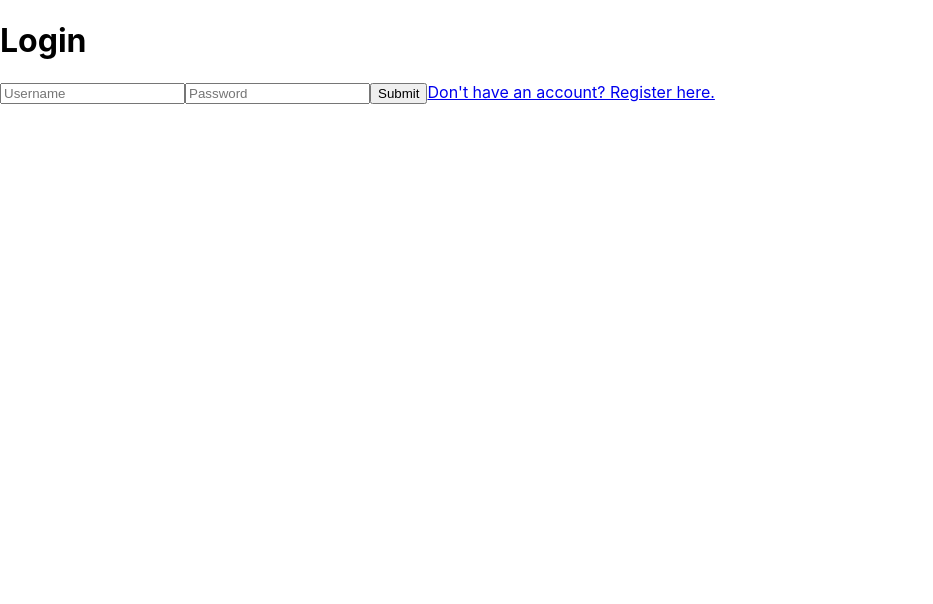
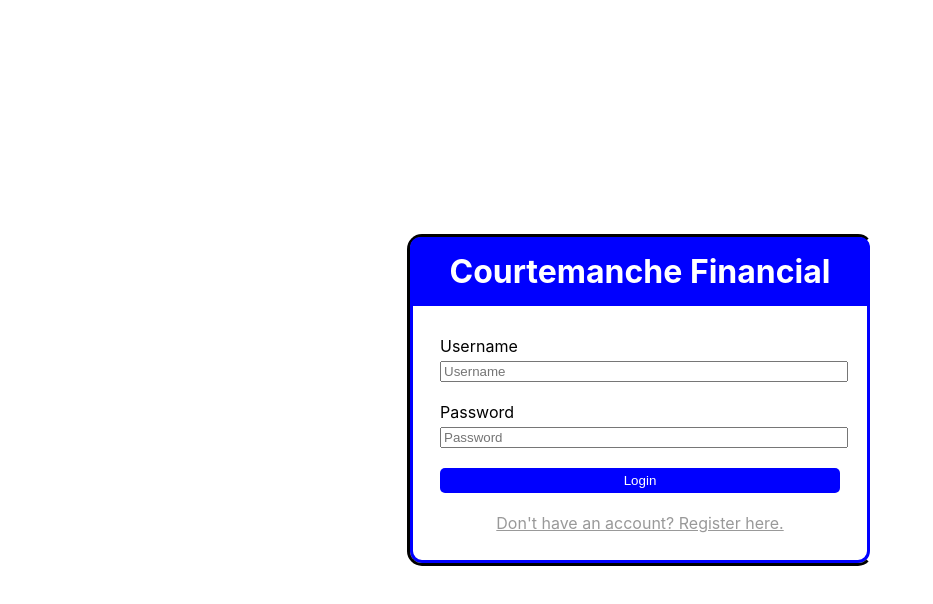
Before and after one commit to 0UTC4STD/stock-portfolio, a React (Create React App) app: page / in a window 1280 px wide. Shown: the top 604 px of the page, without its empty margins (0-933 px from the left). Built offline with nearby package versions, Linux system fonts and the light colour scheme.

Commit message:
Login/Logout/Register Styles

```diff
--- a/src/App.css
+++ /dev/null
@@ -1,58 +0,0 @@
-.App {
-  text-align: center;
-}
-
-.App-header {
-  background-color: #282c34;
-  min-height: 100vh;
-  display: flex;
-  flex-direction: column;
-  align-items: center;
-  justify-content: center;
-  font-size: calc(10px + 2vmin);
-  color: white;
-}
-
-.App-link {
-  color: #61dafb;
-}
-
-.navbar {
-  display: flex;
-  justify-content: space-between;
-  align-items: center;
-  background-color: lightblue;
-  padding: 0.5rem 1rem;
-}
-
-.navbar-title {
-  font-size: 1.5rem;
-  color: white;
-  font-weight: bold;
-}
-
-.nav-links {
-  display: flex;
-  justify-content: space-around;
-  list-style-type: none;
-}
-
-.nav-links li {
-  background-color: white;
-  margin: 0 0.5rem;
-  padding: 0.5rem 1rem;
-  border: 1px solid lightgray;
-}
-
-.nav-links li:hover {
-  background-color: lightgray;
-}
-
-.nav-links a {
-  text-decoration: none;
-  color: #282c34;
-}
-
-.nav-links a:hover {
-  color: #61dafb;
-}
--- a/src/App.js
+++ b/src/App.js
@@ -1,6 +1,6 @@
 import { BrowserRouter as Router, Route, Routes } from 'react-router-dom';
 import { useStocks } from './backend/useStocks';
-import './App.css'
+import './styles/App.css'
 import LoginPage from './routes/LoginPage';
 import RegisterPage from './routes/RegisterPage';
 import HomePage from './routes/HomePage';
--- a/src/routes/LoginPage.js
+++ b/src/routes/LoginPage.js
@@ -2,6 +2,7 @@ import React, { useState, useEffect } from 'react';
 import { useForm } from 'react-hook-form';
 import axios from 'axios';
 import { useNavigate, Link } from 'react-router-dom';
+import '../styles/LoginPage.css';
 
 const LoginPage = () => {
   const { register, handleSubmit, errors } = useForm();
@@ -53,9 +54,13 @@ const LoginPage = () => {
   };
 
   return (
-    <div>
-      <h1>Login</h1>
+    <div className="login-page-container">
+      <div className="login-box">
+        <div className="login-header">
+          <h1>Courtemanche Financial</h1>
+        </div>
         <form onSubmit={handleSubmit(onSubmit)}>
+          <label htmlFor="username">Username</label>
           <input
             name="username"
             placeholder="Username"
@@ -63,6 +68,7 @@ const LoginPage = () => {
           />
           {errors && errors.username && <p>Username is required</p>}
 
+          <label htmlFor="password">Password</label>
           <input
             type="password"
             name="password"
@@ -71,9 +77,12 @@ const LoginPage = () => {
           />
           {errors && errors.password && <p>Password is required</p>}
 
-        <input type="submit" />
+          <input className="login-submit" type="submit" value="Login" />
+        </form>
+        <div className="register-link">
           <Link to="/register">Don't have an account? Register here.</Link>
-      </form>
+        </div>
+      </div>
     </div>
   );
 };
--- a/src/routes/Logout.js
+++ b/src/routes/Logout.js
@@ -4,15 +4,16 @@ import { useNavigate } from 'react-router-dom';
 const Logout = ({ handleLogout }) => {
   const navigate = useNavigate();
 
-  const handleLogoutClick = () => {
+  const handleLogoutClick = (e) => {
+    e.preventDefault();
     handleLogout();
     navigate('/login');
   };
 
   return (
-    <button onClick={handleLogoutClick}>
+    <a href="/" onClick={handleLogoutClick}>
       Log Out
-    </button>
+    </a>
   );
 };
 
--- a/src/routes/RegisterPage.js
+++ b/src/routes/RegisterPage.js
@@ -2,6 +2,7 @@ import React from 'react';
 import { Link, useNavigate } from 'react-router-dom';
 import { useForm } from 'react-hook-form';
 import axios from 'axios';
+import '../styles/RegisterPage.css';
 
 const RegisterPage = () => {
   const { register, handleSubmit, formState: { errors } } = useForm();
@@ -19,9 +20,13 @@ const RegisterPage = () => {
   };
 
   return (
-    <div>
-      <h1>Register</h1>
+    <div className="register-page-container">
+      <div className="register-box">
+        <div className="register-header">
+          <h1>Courtemanche Financial</h1>
+        </div>
         <form onSubmit={handleSubmit(onSubmit)}>
+          <label htmlFor="username">Username</label>
           <input
             name="username"
             placeholder="Username"
@@ -29,6 +34,7 @@ const RegisterPage = () => {
           />
           {errors.username && <p>Username is required</p>}
 
+          <label htmlFor="password">Password</label>
           <input
             type="password"
             name="password"
@@ -37,9 +43,12 @@ const RegisterPage = () => {
           />
           {errors.password && <p>Password is required</p>}
 
-        <input type="submit" />
+          <input className="register-submit" type="submit" value="Register" />
         </form>
+        <div className="login-link">
           <p>Already have an account? <Link to="/login">Log in</Link></p>
+        </div>
+      </div>
     </div>
   );
 };
--- /dev/null
+++ b/src/styles/App.css
@@ -0,0 +1,118 @@
+.App {
+  text-align: center;
+}
+
+.App-header {
+  background-color: #282c34;
+  min-height: 100vh;
+  display: flex;
+  flex-direction: column;
+  align-items: center;
+  justify-content: center;
+  font-size: calc(10px + 2vmin);
+  color: white;
+}
+
+.App-link {
+  color: #61dafb;
+}
+
+.navbar {
+  display: flex;
+  justify-content: space-between;
+  align-items: center;
+  background-color: lightblue;
+  padding: 0.5rem 1rem;
+}
+
+.navbar-title {
+  font-size: 1.5rem;
+  color: white;
+  font-weight: bold;
+}
+
+.nav-links {
+  display: flex;
+  justify-content: space-around;
+  list-style-type: none;
+}
+
+.nav-links li {
+  background-color: white;
+  margin: 0 0.5rem;
+  padding: 0.5rem 1rem;
+  border: 1px solid lightgray;
+}
+
+.nav-links li:hover {
+  background-color: lightgray;
+}
+
+.nav-links a {
+  text-decoration: none;
+  color: #282c34;
+}
+
+.nav-links a:hover {
+  color: #61dafb;
+}
+
+.login-page-container {
+  display: flex;
+  justify-content: center;
+  align-items: center;
+  height: 100vh;
+}
+
+.login-box {
+  position: relative;
+  padding: 30px;
+  border-radius: 15px;
+  border: 3px solid #000;
+  border-color: #000 transparent #000 #000;
+  box-shadow: inset 0 0 0 3px #00f;
+  background-color: #fff;
+  width: 400px;
+}
+
+.login-header {
+  background-color: #00f;
+  padding: 15px;
+  border-radius: 10px 10px 0 0;
+  margin: -30px -30px 30px -30px;
+  text-align: center;
+}
+
+.login-header h1 {
+  color: #fff;
+  margin: 0;
+}
+
+form label {
+  display: block;
+  margin-bottom: 5px;
+}
+
+form input {
+  display: block;
+  width: 100%;
+  margin-bottom: 20px;
+}
+
+.login-submit {
+  background-color: #00f;
+  color: #fff;
+  border: none;
+  border-radius: 5px;
+  padding: 5px 10px;
+  cursor: pointer;
+}
+
+.register-link {
+  margin-top: 20px;
+  text-align: center;
+}
+
+.register-link a {
+  color: #999;
+}
--- /dev/null
+++ b/src/styles/LoginPage.css
@@ -0,0 +1,59 @@
+.login-page-container {
+    display: flex;
+    justify-content: center;
+    align-items: center;
+    height: 100vh;
+  }
+
+  .login-box {
+    position: relative;
+    padding: 30px;
+    border-radius: 15px;
+    border: 3px solid #000;
+    border-color: #000 transparent #000 #000;
+    box-shadow: inset 0 0 0 3px #00f;
+    background-color: #fff;
+    width: 400px;
+  }
+
+  .login-header {
+    background-color: #00f;
+    padding: 15px;
+    border-radius: 10px 10px 0 0;
+    margin: -30px -30px 30px -30px;
+    text-align: center;
+  }
+
+  .login-header h1 {
+    color: #fff;
+    margin: 0;
+  }
+
+  form label {
+    display: block;
+    margin-bottom: 5px;
+  }
+
+  form input {
+    display: block;
+    width: 100%;
+    margin-bottom: 20px;
+  }
+
+  .login-submit {
+    background-color: #00f;
+    color: #fff;
+    border: none;
+    border-radius: 5px;
+    padding: 5px 10px;
+    cursor: pointer;
+  }
+
+  .register-link {
+    margin-top: 20px;
+    text-align: center;
+  }
+
+  .register-link a {
+    color: #999;
+  }
--- /dev/null
+++ b/src/styles/RegisterPage.css
@@ -0,0 +1,59 @@
+.register-page-container {
+    display: flex;
+    justify-content: center;
+    align-items: center;
+    height: 100vh;
+  }
+
+  .register-box {
+    position: relative;
+    padding: 30px;
+    border-radius: 15px;
+    border: 3px solid #000;
+    border-color: #000 transparent #000 #000;
+    box-shadow: inset 0 0 0 3px #00f;
+    background-color: #fff;
+    width: 400px;
+  }
+
+  .register-header {
+    background-color: #00f;
+    padding: 15px;
+    border-radius: 10px 10px 0 0;
+    margin: -30px -30px 30px -30px;
+    text-align: center;
+  }
+
+  .register-header h1 {
+    color: #fff;
+    margin: 0;
+  }
+
+  form label {
+    display: block;
+    margin-bottom: 5px;
+  }
+
+  form input {
+    display: block;
+    width: 100%;
+    margin-bottom: 20px;
+  }
+
+  .register-submit {
+    background-color: #00f;
+    color: #fff;
+    border: none;
+    border-radius: 5px;
+    padding: 5px 10px;
+    cursor: pointer;
+  }
+
+  .login-link {
+    margin-top: 20px;
+    text-align: center;
+  }
+
+  .login-link a {
+    color: #999;
+  }
```
Lines whose indentation alone changed are shown as unchanged.
